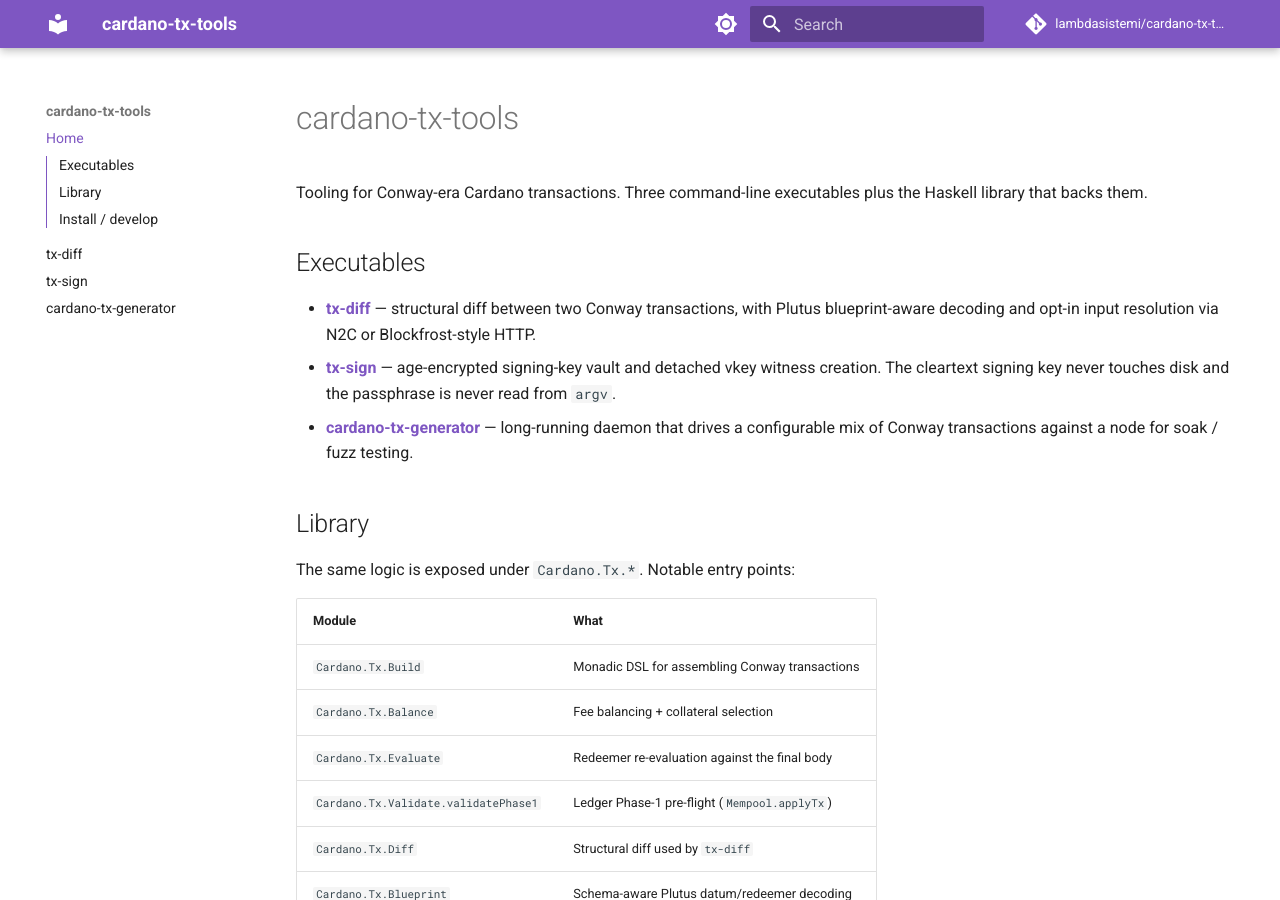
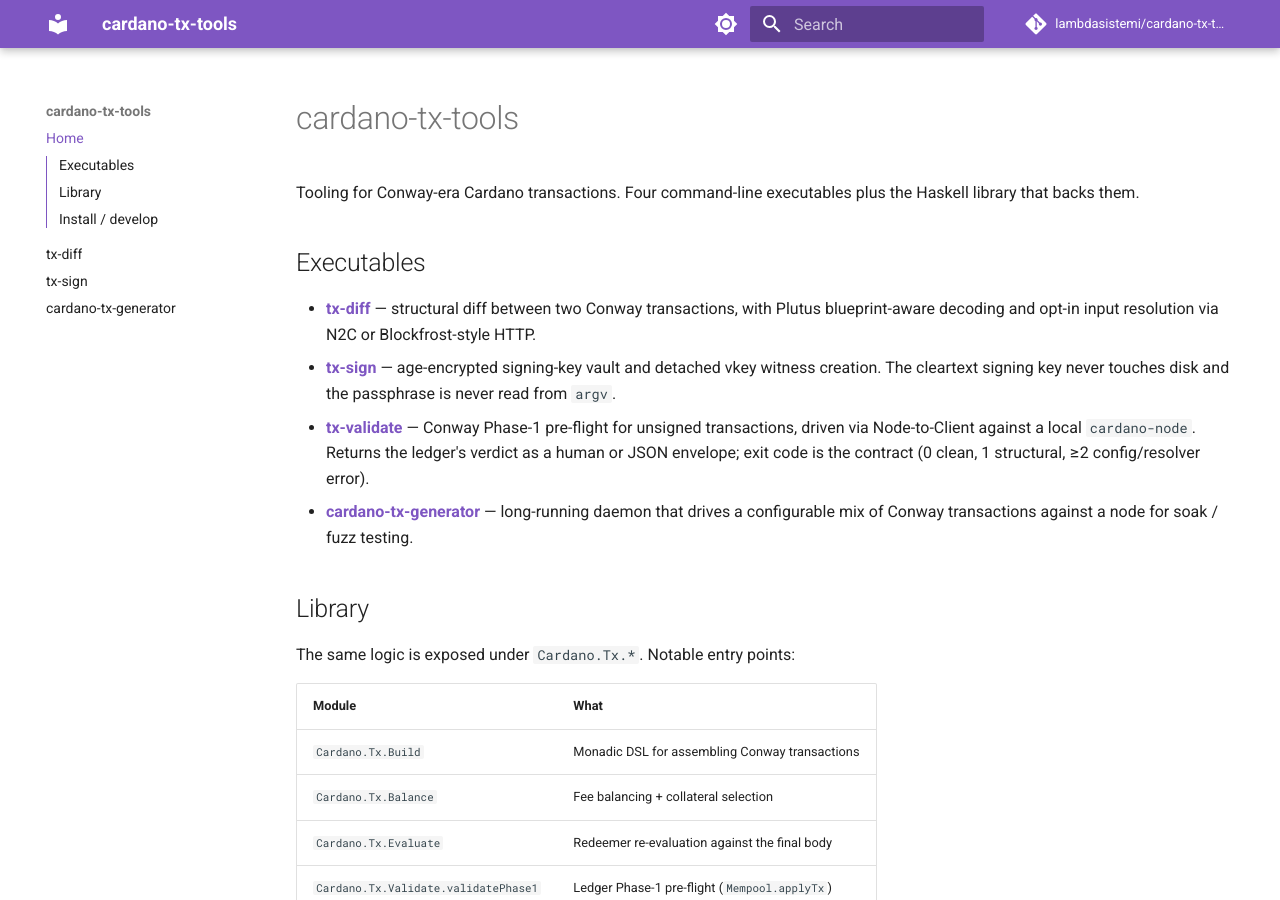
Before and after one commit to lambdasistemi/cardano-tx-tools, an MkDocs documentation site: the page built from docs/index.md, in a window 1280 px wide and 900 px high. Built offline with MkDocs 1.6.1 and Material for MkDocs 9.7.7, drawn with Linux system fonts in a browser that asks for light colours; comment, search, counter and statistics services are not loaded.

Commit message:
docs(015): CHANGELOG + README + docs/index list tx-validate
T016-T018 — polish slice.

  - CHANGELOG.md: Unreleased section gains the tx-validate entry,
    pointing at PR #20 + issue #19, plus the Blockfrost #21 deferral.
  - README.md: 'What's here' lists the tx-validate CLI alongside the
    library-side Cardano.Tx.Validate entries; documents the exit-code
    convention.
  - docs/index.md: same content in the mkdocs site; cross-links the
    Blockfrost follow-up ticket.

mkdocs build --strict green.

Refs: lambdasistemi/cardano-tx-tools#19

```diff
--- a/docs/index.md
+++ b/docs/index.md
@@ -1,6 +1,6 @@
 # cardano-tx-tools
 
-Tooling for Conway-era Cardano transactions. Three command-line
+Tooling for Conway-era Cardano transactions. Four command-line
 executables plus the Haskell library that backs them.
 
 ## Executables
@@ -11,6 +11,11 @@ executables plus the Haskell library that backs them.
 - [**tx-sign**](tx-sign.md) — age-encrypted signing-key vault and
   detached vkey witness creation. The cleartext signing key never
   touches disk and the passphrase is never read from `argv`.
+- [**tx-validate**](tx-validate.md) — Conway Phase-1 pre-flight for
+  unsigned transactions, driven via Node-to-Client against a local
+  `cardano-node`. Returns the ledger's verdict as a human or JSON
+  envelope; exit code is the contract (0 clean, 1 structural, ≥2
+  config/resolver error).
 - [**cardano-tx-generator**](cardano-tx-generator.md) — long-running
   daemon that drives a configurable mix of Conway transactions
   against a node for soak / fuzz testing.
```
Also changed, not shown: CHANGELOG.md (+1 -0 lines), README.md (+6 -0 lines).
